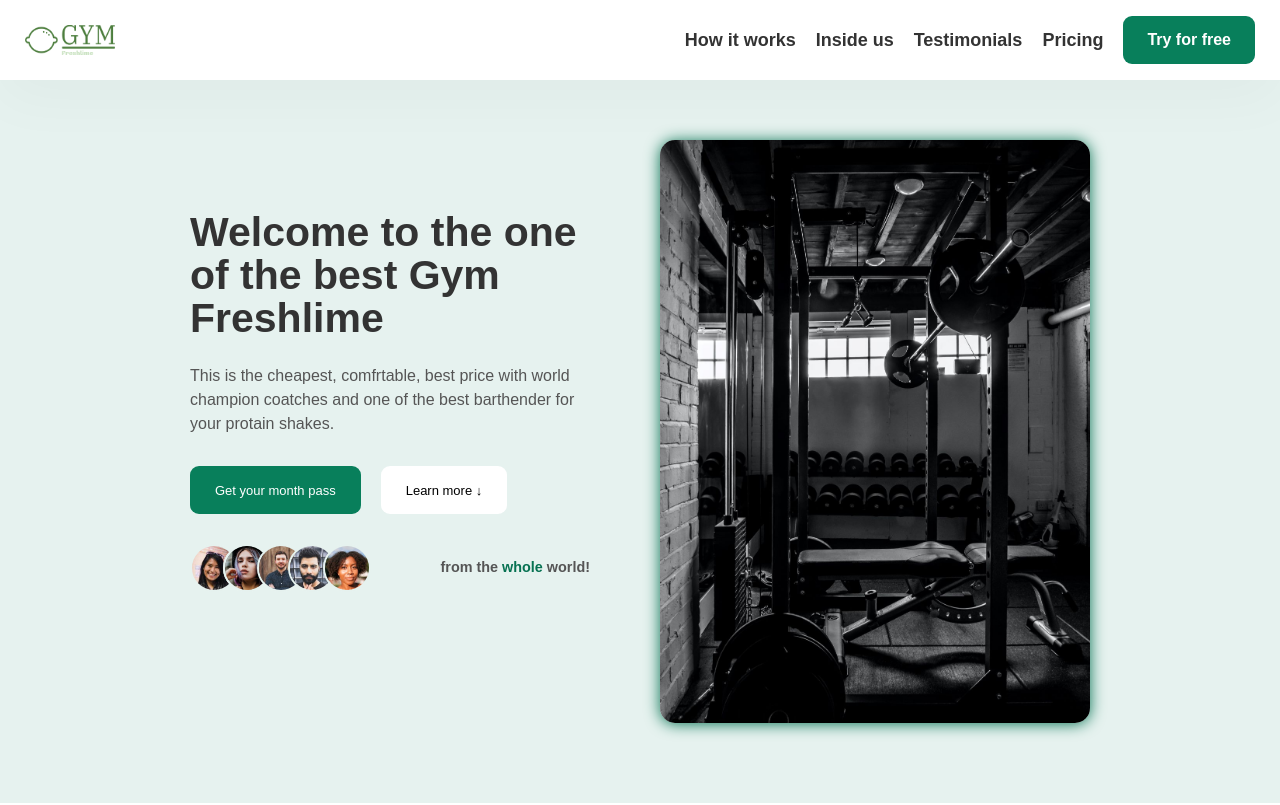
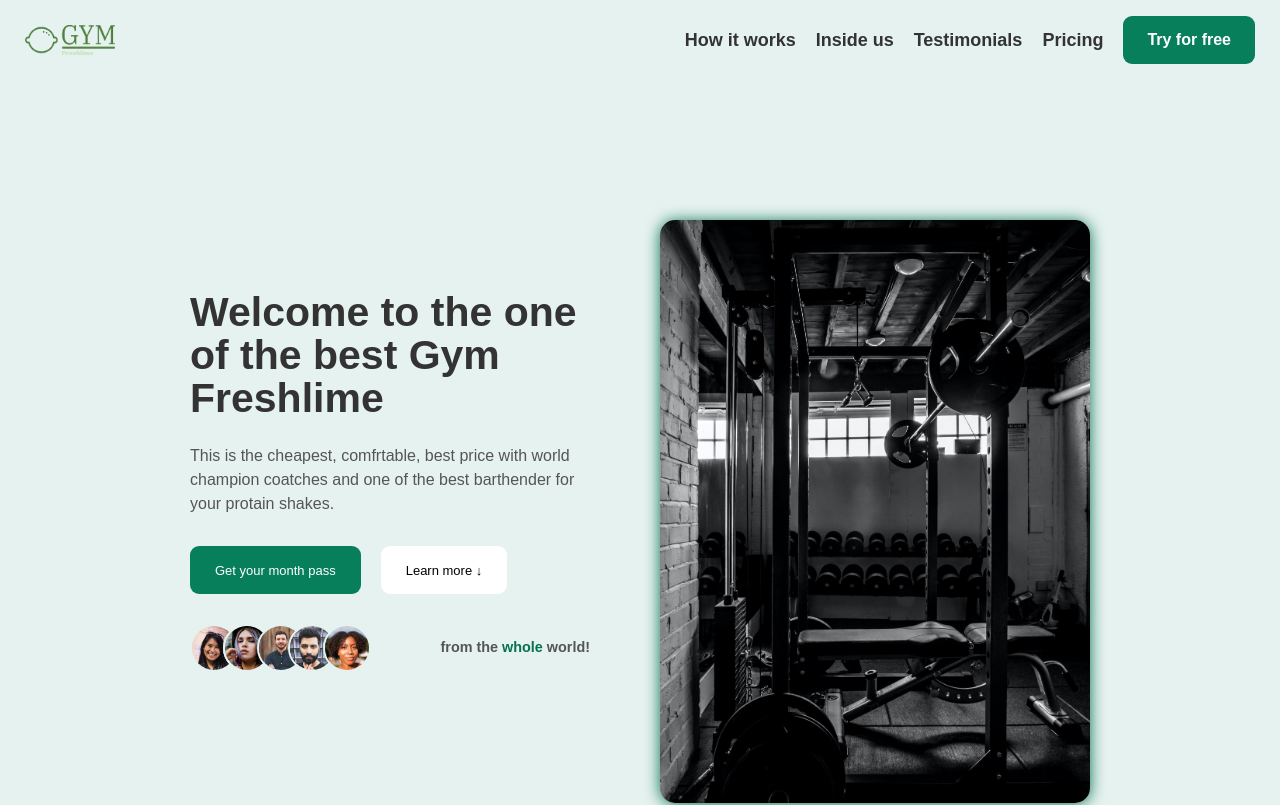
Before and after one commit to marriamdd/freshLime_gym, a React (Vite) app: page / in a window 1280 px wide. Shown: the top 805 px of the page. Built offline with nearby package versions, Linux system fonts and the light colour scheme.

Commit message:
feat:Intersection Observer API

```diff
--- a/src/components/Header.jsx
+++ b/src/components/Header.jsx
@@ -1,52 +1,68 @@
 import { useCycle } from "framer-motion";
+import { useState, useEffect, useRef } from "react";
 import { MenuToggle } from "./menuButton/Toggle";
 import { Modal } from "./menuButton/Modal";
 import { Link } from "react-scroll";
 
 export default function Header() {
   const [isOpen, toggleOpen] = useCycle(false, true);
+  const [isSticky, setIsSticky] = useState(false);
+  const headerRef = useRef(null);
+
+  useEffect(() => {
+    const observer = new IntersectionObserver(
+      ([entry]) => {
+        setIsSticky(!entry.isIntersecting);
+      },
+      { threshold: 0.2 }
+    );
+
+    const heroSection = document.getElementById("HeroSection");
+    if (heroSection) {
+      observer.observe(heroSection);
+    }
+
+    return () => {
+      if (heroSection) {
+        observer.unobserve(heroSection);
+      }
+    };
+  }, []);
 
   return (
-    <div className="fixed z-50 w-full">
-      <div className="relative px-[25px] bg-[rgba(255,255,255,0.97)] shadow-[0_1.2rem_3.6rem_rgba(0,0,0,0.03)] flex justify-between items-center p-4 ">
-        <Link
-          to="HeroSection"
-          spy={true}
-          smooth={true}
-          offset={0}
-          duration={500}
-        >
+    <div
+      ref={headerRef}
+      className={`w-full transition-all duration-[1s] easy-in-out ${
+        isSticky ? "fixed top-0 z-50 bg-[rgba(255,255,255,0.97)] shadow-lg" : ""
+      }`}
+    >
+      <div
+        className={`relative px-[25px] ${
+          isSticky ? "shadow-[0_1.2rem_3.6rem_rgba(0,0,0,0.1)]" : "bg-[#e6f2ef]"
+        } flex justify-between items-center p-4`}
+      >
+        <div>
           <img className="w-[90px] h-[30px]" src="/logo (1).png" alt="" />
-        </Link>
+        </div>
         <div className="relative z-30 md:hidden">
           <MenuToggle toggle={toggleOpen} isOpen={isOpen} />
         </div>
         <div className="hidden md:flex ">
-          <ul className="flex items-center gap-[20px] text-[#333] ">
+          <ul className="flex items-center gap-[20px] text-[#333]">
             <Link
               to="Howitworks"
               spy={true}
               smooth={true}
-              offset={-100}
+              offset={100}
               duration={500}
               className="text-[18px] cursor-pointer font-[700]"
             >
               How it works
             </Link>
-
-            <Link
-              to="InsideUS"
-              spy={true}
-              smooth={true}
-              offset={0}
-              duration={500}
-              className=" text-[18px] font-[700]"
-            >
-              Inside us
-            </Link>
-            <li className=" text-[18px] font-[700]">Testimonials</li>
-            <li className=" text-[18px] font-[700]">Pricing</li>
-            <li className="bg-[#087f5b] px-[24px] py-[12px] rounded-[9px] text-[white] font-[700]">
+            <li className="text-[18px] font-[700]">Inside us</li>
+            <li className="text-[18px] font-[700]">Testimonials</li>
+            <li className="text-[18px] font-[700]">Pricing</li>
+            <li className="bg-[#087f5b] px-[24px] py-[12px] rounded-[9px] text-white font-[700]">
               Try for free
             </li>
           </ul>
```
